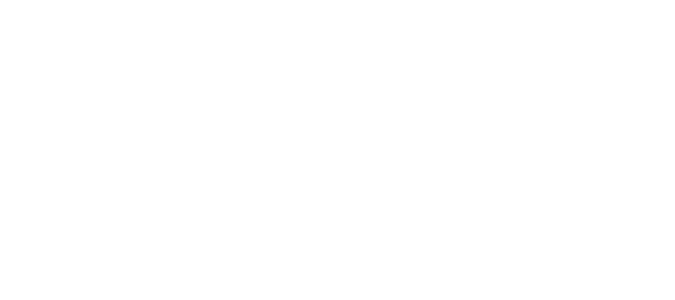
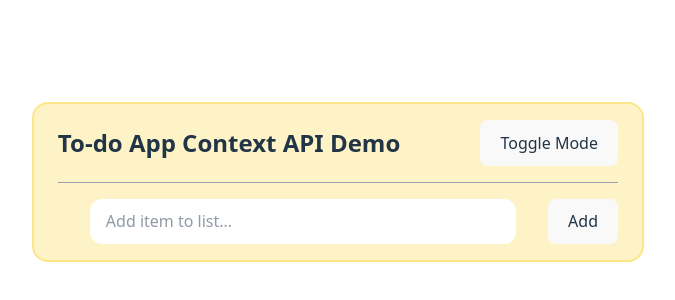
Before and after one commit to magali-la/context-api, a React (Vite) app: page / in a window 1280 px wide. Shown: the part 218-518 px from the top of the page, without its empty margins (302-977 px from the left). Built offline with nearby package versions, Linux system fonts and the light colour scheme.

Commit message:
feat(todo input): build UI component for todo input, add base app.tsx home page

```diff
--- a/src/App.tsx
+++ b/src/App.tsx
@@ -1,11 +1,28 @@
 import './App.css'
+import TodoInput from './components/TodoInput'
 
 function App() {
 
   return (
-    <>
+    <div>
+      <div className='flex flex-col gap-4 rounded-2xl bg-amber-100 border-2 border-amber-200 py-4 px-6'>
+        {/* title and toggle button */}
+        <div className='flex flex-row gap-20 items-center'>
+          <h1 className='text-2xl! font-semibold'>To-do App Context API Demo</h1>
+          <button aria-label='toggle light or dark mode'>Toggle Mode</button>
+        </div>
+        <hr className='text-gray-400'/>
+        {/* input and add button */}
+        <section aria-label='add todo item section' className='w-full'>
+          <TodoInput/>
+        </section>
+        {/* filters */}
 
-    </>
+        {/* list w empty state */}
+
+
+      </div>
+    </div>
   )
 }
 
--- /dev/null
+++ b/src/components/TodoInput.tsx
@@ -0,0 +1,10 @@
+export default function TodoInput() {
+
+    return (
+        <div className="flex flex-row gap-8">
+            <label htmlFor="toDoInput" aria-hidden></label>
+            <input type="text" id="toDoInput" aria-label="write to do item" className="py-1 px-4 bg-white rounded-xl items-start w-full" placeholder="Add item to list..."/>
+            <button aria-label="add to do item" className="bg-green-400">Add</button>
+        </div>
+    )
+}
```
